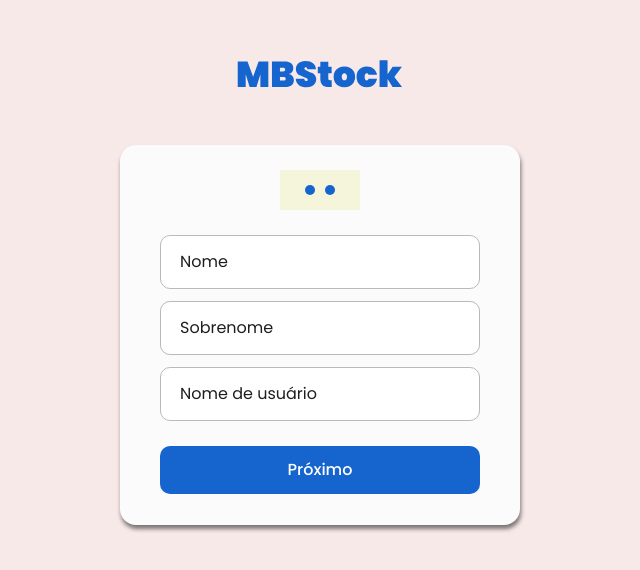
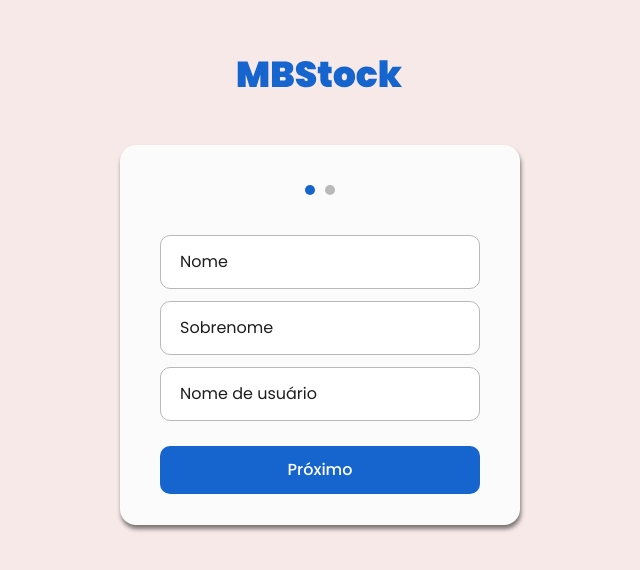
Before and after one commit to Brunogoniadis/MBStockManager, a React (Vite) app: page / in a window 1280 px wide. Shown: the part 108-678 px from the top of the page, without its empty margins (320-960 px from the left). Built offline with nearby package versions, Linux system fonts and the light colour scheme.

Commit message:
styled: pageStep

```diff
--- a/src/Pages/Login/index.tsx
+++ b/src/Pages/Login/index.tsx
@@ -35,7 +35,7 @@ export const Login = () =>(
                 Não possui acesso? Crie aqui!
             </Button>
 
-            <Button variant="inline">
+            <Button variant="noline">
                 <p>Esqueci minha senha</p>
             </Button>
 
--- a/src/Pages/Register/index.tsx
+++ b/src/Pages/Register/index.tsx
@@ -1,20 +1,28 @@
+import { useState } from "react";
+
 import { Button } from "../../styles/Button";
-import { Container, Logo, AsideContainer} from "./styles";
+import { Container, Logo, StepContainer } from "./styles";
 import { Input } from "../../components/Input/"
 import { PageNumber } from "../../components/PageNumber";
+
 
 import MBStock from "./../../../public/MBStock.svg"
 
 
-export const Register = () =>(
+export const Register = () => {
+
+    const [step, setStep] = useState(1);
+
+
+    return(
         <>
-        <Logo src={MBStock}/>
+        <Logo src={MBStock} />
         <Container>
 
+            <PageNumber key={0} pageNumber={step} />
 
-        <PageNumber/>
-
-        <AsideContainer>
+            <StepContainer>
+                <div>
                     <Input
                         id='name'
                         label='Nome'
@@ -41,8 +49,10 @@ export const Register = () =>(
                     <Button variant="primary" >
                         Próximo
                     </Button>
+                </div>
 
-        </AsideContainer>
+            </StepContainer>
+
 
 
 
@@ -50,3 +60,4 @@ export const Register = () =>(
     </>
 
     )
+}
--- a/src/Pages/Register/styles.ts
+++ b/src/Pages/Register/styles.ts
@@ -19,7 +19,7 @@ export const Container= styled.div`
         margin-top: 25px;
     }
 `
-export const AsideContainer= styled.div`
+export const StepContainer= styled.div`
     width: 100%;
     height: 90%;
 `
--- a/src/components/PageNumber/index.tsx
+++ b/src/components/PageNumber/index.tsx
@@ -1,7 +1,5 @@
-import { Container, Circle1 , Circle2 } from "./styles"
-import GiPlainCircle from "react"
-import { IPageNumberProps } from "./types"
-
+import { Container, Circle1, Circle2} from "./styles"
+import { IPageNumberProps } from "./styles"
 
 
 export const PageNumber = ({pageNumber}: IPageNumberProps) => {
@@ -9,8 +7,8 @@ export const PageNumber = ({pageNumber}: IPageNumberProps) => {
     return(
         <>
             <Container >
-                    <Circle1 />
-                    <Circle2/>
+                    <Circle1 key={0} pageNumber={pageNumber}/>
+                    <Circle2 key={0} pageNumber={pageNumber}/>
             </Container>
         </>
     )
--- a/src/components/PageNumber/styles.ts
+++ b/src/components/PageNumber/styles.ts
@@ -1,10 +1,12 @@
-import styled from "styled-components";
-import css from "styled-jsx/css";
-import { IPageNumberProps } from "./types"
+import styled, {css} from "styled-components";
 
-export const Container = styled.div `
+export interface IPageNumberProps {
+    key?:number
+    pageNumber: number
+}
+
+export const Container = styled.div`
     width: 80px;
-    background-color: beige;
     margin-top: -15px;
     margin-bottom: 25px;
     display: flex;
@@ -13,21 +15,24 @@ export const Container = styled.div `
     padding: 10px;
 
 `
-
-
-export const Circle1 = styled.div`
+export const Circle1 = styled.div<IPageNumberProps>`
     width: 10px;
     height: 10px;
-    background-color: var(--primary-color);
+    background-color:
+        ${({ pageNumber }) =>
+        pageNumber==1 ? `var(--primary-color)`:
+        `var(--color-border)`};
     position: relative;
     border-radius: 50%;
     margin: 5px;
 `
-
-export const Circle2 = styled.div`
+export const Circle2 = styled.div<IPageNumberProps>`
     width: 10px;
     height: 10px;
-    background-color: var(--primary-color);
+    background-color:
+        ${({ pageNumber }) =>
+        pageNumber==1 ? `var(--color-border)`:
+        `var(--primary-color)`};
     position: relative;
     border-radius: 50%;
     margin: 5px;
--- a/src/styles/Button.ts
+++ b/src/styles/Button.ts
@@ -2,7 +2,7 @@ import styled, { css } from "styled-components";
 import { Link as LinkRouter } from 'react-router-dom'
 
 interface IButtonProps{
-    variant: 'primary' | 'error' | 'inline' ;
+    variant: 'primary' | 'error' | 'inline' | 'noline' ;
     width?: string
 }
 
@@ -19,6 +19,11 @@ const ButtonStyled ={
         background: none;
         color: var(--color-text);
         text-decoration: underline;
+    `,
+    noline: css`
+        background: none;
+        color: var(--color-text);
+        text-decoration: none;
     `,
 }
 
```
Also changed, not shown: src/components/PageNumber/types.tsx (deleted, +0 -7 lines). Lines whose indentation alone changed are shown as unchanged.
